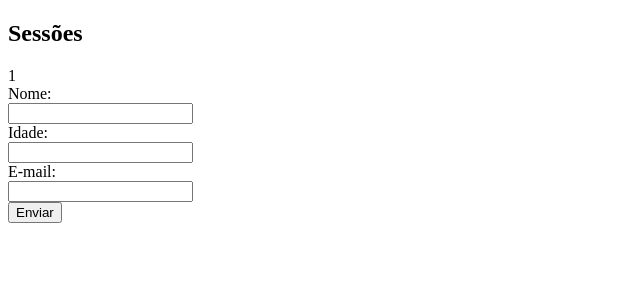
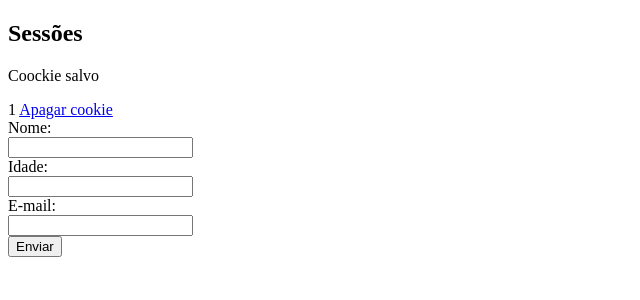
Before and after one commit to icsalgado/informaticaWEB2INFO, a PHP site: page / in a window 1280 px wide. Shown: the top 300 px of the page, without its empty margins (0-640 px from the left). Run offline with PHP 8.4, Linux system fonts and the light colour scheme; the visitor is signed in with stand-in values (Sample User, id 1).

Commit message:
Criando e apagando um coockie

```diff
--- a/ProfSandra_PHP/aula5/index.php
+++ b/ProfSandra_PHP/aula5/index.php
@@ -9,13 +9,17 @@
 <body>
     <div>
         <h2>Sessões</h2>
+
         <?php
             session_start();//inicia uma sessão PHP
+
+            require_once('./setCookie.php');//apenas para exibir o coockie salvo
             if($_SESSION['aviso']){//testa se a variavel estã com mensagem
                 echo $_SESSION['aviso'];//exibe a menságem
                 $_SESSION['aviso'] = '';//remove a mensagem para não ficar aparecendo sempre
             }
         ?>
+        <a href="unsetCookie.php">Apagar cookie</a>
 
     <form method="GET" action="./recebe.php"><!--GET mostra os dados enviados na barra da URL, o POST mostra apenas o arquivo de destino. o action envia os dados um arquivo externo-->
         <label>Nome:</br>
--- a/ProfSandra_PHP/aula5/recebe.php
+++ b/ProfSandra_PHP/aula5/recebe.php
@@ -7,6 +7,12 @@ $age = filter_input(INPUT_GET, 'idade', FILTER_VALIDATE_INT);//input_post quando
 $email = filter_input(INPUT_GET, 'email', FILTER_VALIDATE_EMAIL);//o ultimo parametro é de validação de email
 
 if ($name && $age){
+
+    //configurando um cookie - recebe 3 parametros, nome, valor salvo e validade, deve ser configurado antes de exibir qualquer coisa na tela
+
+    $validadeCookie = time()+(86400*30);//essa variavel conta a partir da data atual com o time(), um dia multiplicado por 30.
+    setcookie('nome', $name, $validadeCookie);//função que configura o cookie
+
     echo "O nome foi ".$name;
     echo "<br>A idade foi ".$age;
     echo "<br>O email foi ".$email;
--- /dev/null
+++ b/ProfSandra_PHP/aula5/setCookie.php
@@ -0,0 +1,8 @@
+
+<p>Coockie salvo</p>
+<?php
+
+    if(isset($_COOKIE['nome'])){//isset verifica se o cookie foi setado corretamente
+        $coockieNome = $_COOKIE['nome'];
+        echo $coockieNome;
+    }
--- /dev/null
+++ b/ProfSandra_PHP/aula5/unsetCookie.php
@@ -0,0 +1,5 @@
+<?php
+
+setcookie('nome', '', time() - 3600); //para apagar o coockie setamos a validade dele para o passado
+header('Location: index.php');
+exit;
```
